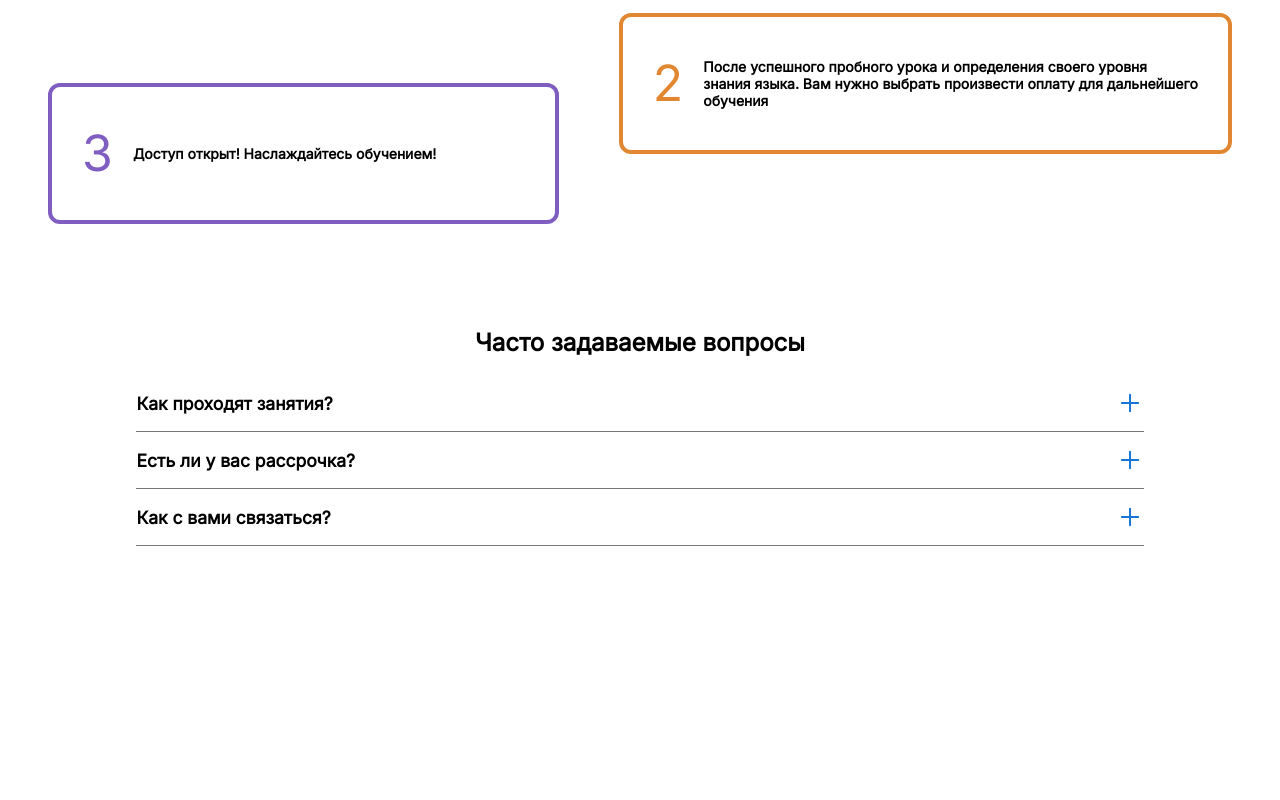
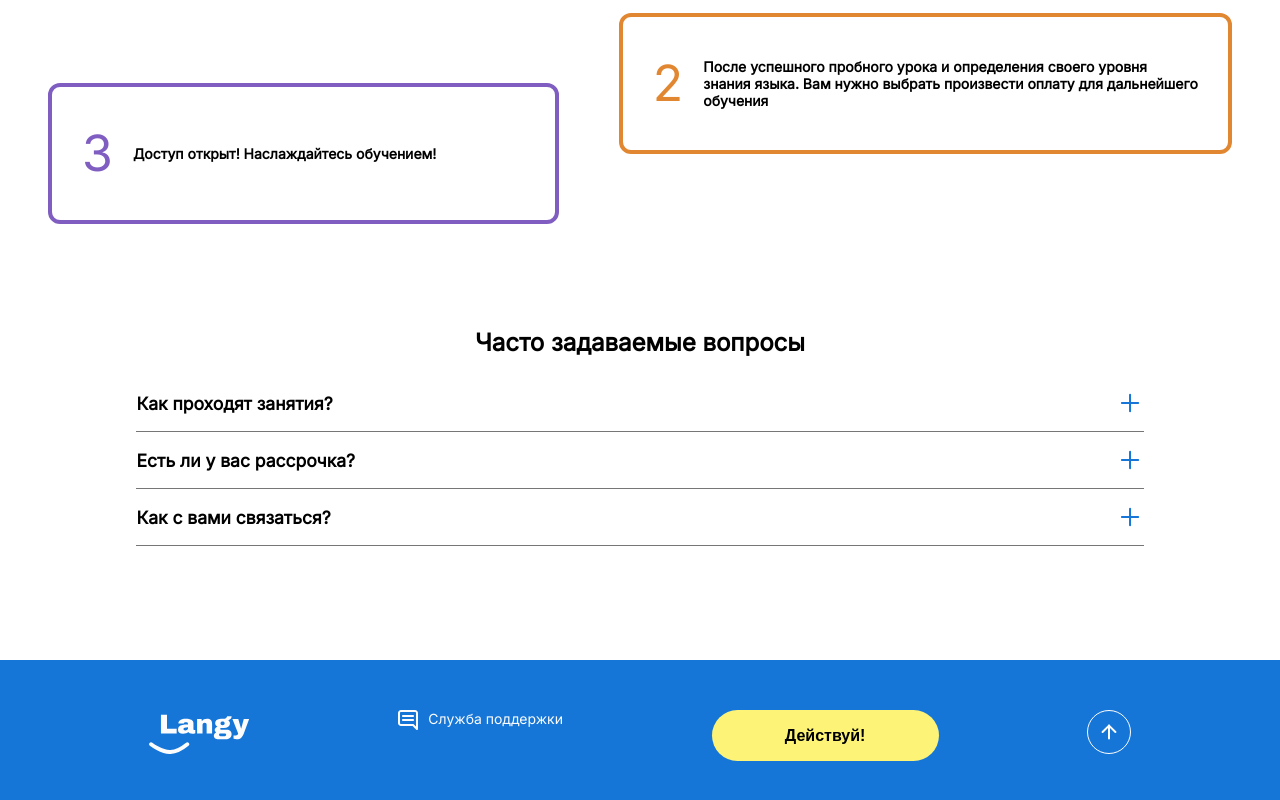
Before and after one commit to DiyazMukhanov/langy-website, a Next.js app: page / in a window 1280 px wide. Shown: the part 2236-3036 px from the top of the page. Before the commit the page ends 2782 px from the top, so only its background shows below. Built offline with nearby package versions, Linux system fonts and the light colour scheme.

Commit message:
Вёрстка лэндинга прогресс

```diff
--- a/layouts/landing/Landing.js
+++ b/layouts/landing/Landing.js
@@ -9,6 +9,8 @@ import DropTwo from '../../public/images/drop-2.svg'
 import Man from '../../public/images/Man.svg'
 import Plus from '../../public/images/Plus.svg'
 import X from '../../public/images/X.svg'
+import Service from '../../public/images/Service.svg'
+import Up from '../../public/images/Up.svg'
 import { Typography } from '@/components/Typography'
 import { Button } from '@/components/Button'
 import Advantage from './Advantage'
@@ -48,7 +50,7 @@ export default function Landing() {
     return (
       <Container>
 
-      <header className={styles.header}>
+      <header className={styles.header} id='top'>
         <div className={styles.logo}>
            <Image
            priority
@@ -214,6 +216,32 @@ export default function Landing() {
         </div>
       </section>
 
+      <footer className={styles.footer}>
+        <div className={styles.footerTop}>
+        <Image
+           priority
+           src={Logo}
+           height={44}
+           width={101}
+           />
+           <div className={styles.service}>
+           <Image
+           priority
+           src={Service}
+           />
+           <p>Служба поддержки</p>
+           </div>
+           <Button variant='contained' className={styles.tryButton}>Действуй!</Button>
+           <a href='#top'>
+           <Image
+           priority
+           src={Up}
+           className={styles.up}
+           />
+           </a>
+        </div>
+      </footer>
+
       </Container>
     )
   }
--- a/layouts/landing/Landing.module.scss
+++ b/layouts/landing/Landing.module.scss
@@ -176,6 +176,7 @@
     height: 3.1875em;
     border-radius: 40px;
     margin-bottom: 3.125em;
+    font-weight: bold;
 }
 
 .howHeading {
@@ -219,6 +220,7 @@
     display: flex;
     flex-direction: column;
     align-items: center;
+    margin-bottom: 8.125em;
 }
 
 .questionsContainer {
@@ -248,3 +250,30 @@
 .questionButton {
     cursor: pointer;
 }
+
+.footer {
+    height: 13.875em;
+    background-color: var(--color-primary);
+}
+
+.footerTop {
+    display: flex;
+    justify-content: space-evenly;
+    padding-top: 50px;
+}
+
+.service {
+    display: flex;
+    // align-items: center;
+    justify-content: center;
+    gap: 10px;
+    & p {
+        color: var(--color-white);
+        margin-top: 0;
+        cursor: pointer;
+    }
+}
+
+.up {
+    cursor: pointer;
+}
```
Also changed, not shown: public/images/Service.svg (added), public/images/Up.svg (added).
